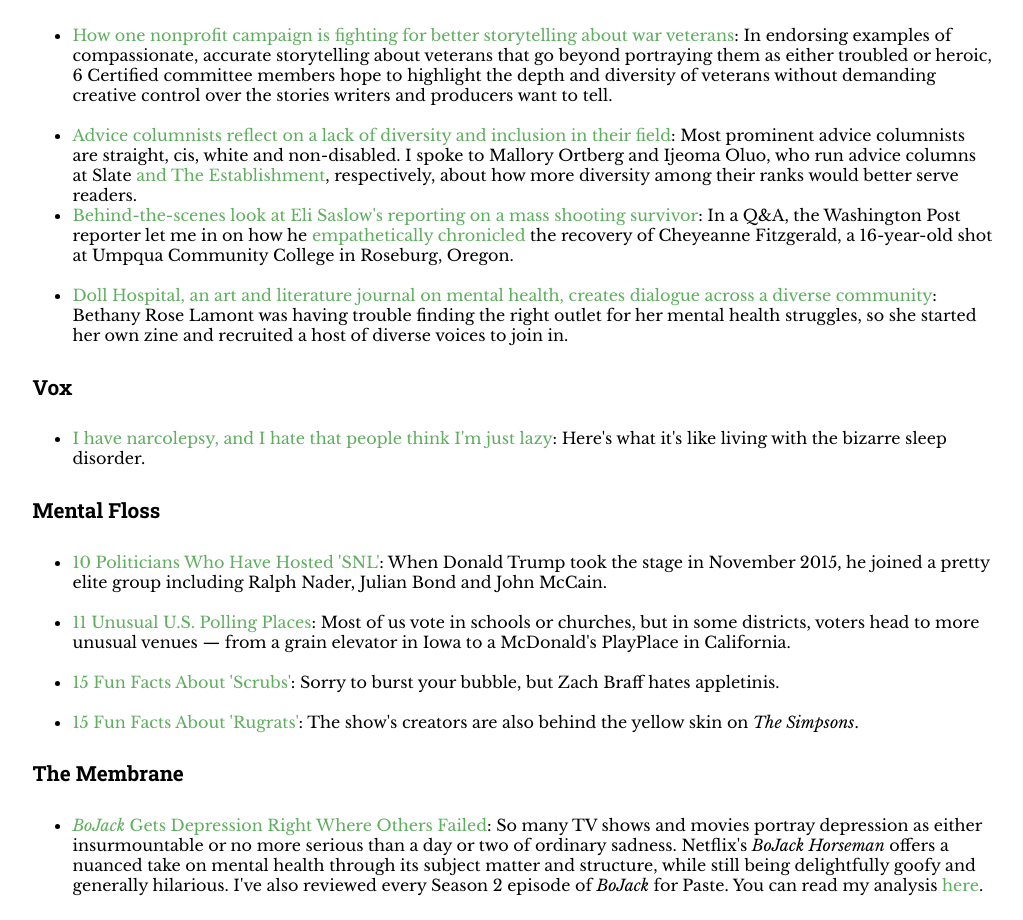
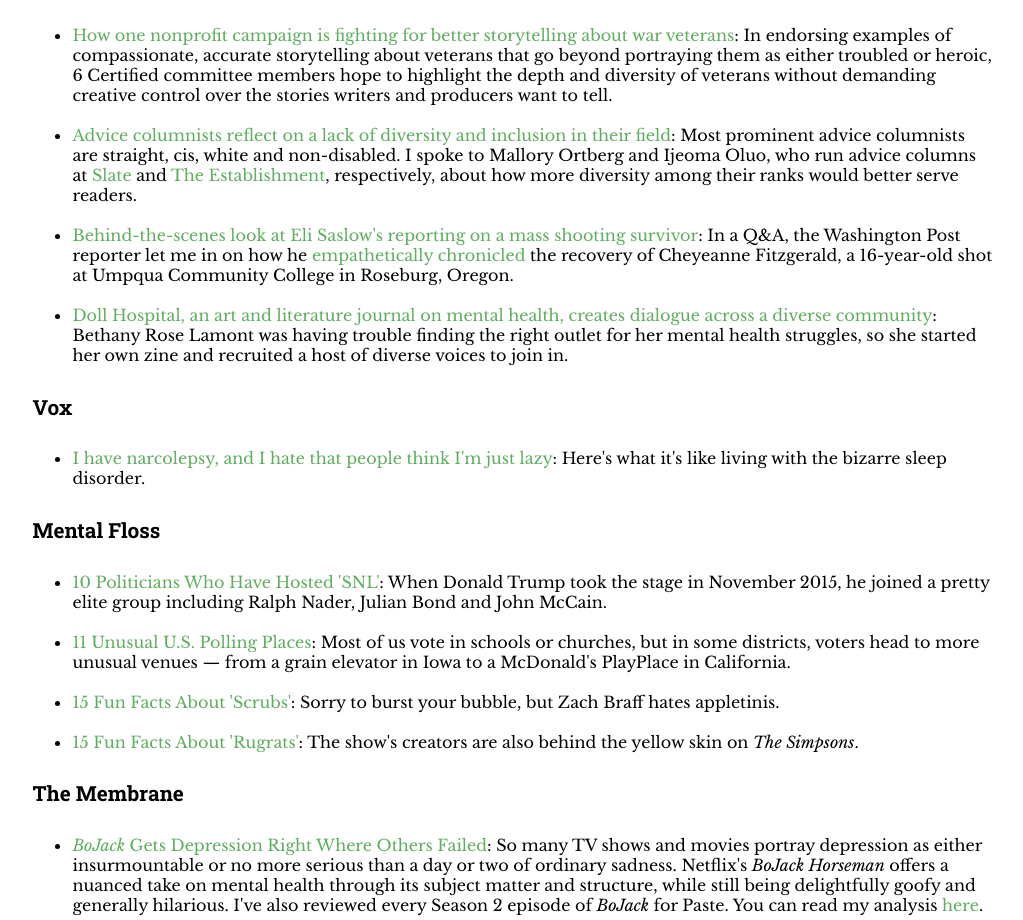
Before and after one commit to jmkliegman/jmkliegman.github.io, a plain HTML site: page writing.html in a window 1280 px wide. Shown: the part 894-1814 px from the top of the page, without its empty margins (64-1087 px from the left). Drawn offline with nearby package versions, Linux system fonts and the light colour scheme.

Commit message:
Fixes advice columnist entry, adds line break

```diff
--- a/writing.html
+++ b/writing.html
@@ -72,7 +72,7 @@
 <ul>
 	<li><a href="http://ivoh.org/how-one-nonprofit-campaign-is-fighting-for-better-storytelling-about-war-veterans/" target="_blank">How one nonprofit campaign is fighting for better storytelling about war veterans</a>: In endorsing examples of compassionate, accurate storytelling about veterans that go beyond portraying them as either troubled or heroic, 6 Certified committee members hope to highlight the depth and diversity of veterans without demanding creative control over the stories writers and producers want to tell.</li><br />
 
-	<li><a href="http://ivoh.org/advice-columnists-reflect-on-the-lack-of-diversity-and-inclusion-in-their-field/" target="_blank">Advice columnists reflect on a lack of diversity and inclusion in their field</a>: Most prominent advice columnists are straight, cis, white and non-disabled. I spoke to Mallory Ortberg and Ijeoma Oluo, who run advice columns at Slate<a href="http://www.slate.com/articles/life/dear_prudence.html" target="blank"> and <a href="http://www.theestablishment.co/2015/11/23/ask-ijeoma-call-out-culture/" target="blank">The Establishment</a>, respectively, about how more diversity among their ranks would better serve readers.</li>
+	<li><a href="http://ivoh.org/advice-columnists-reflect-on-the-lack-of-diversity-and-inclusion-in-their-field/" target="_blank">Advice columnists reflect on a lack of diversity and inclusion in their field</a>: Most prominent advice columnists are straight, cis, white and non-disabled. I spoke to Mallory Ortberg and Ijeoma Oluo, who run advice columns at <a href="http://www.slate.com/articles/life/dear_prudence.html" target="blank">Slate</a> and <a href="http://www.theestablishment.co/2015/11/23/ask-ijeoma-call-out-culture/" target="blank">The Establishment</a>, respectively, about how more diversity among their ranks would better serve readers.</li><br />
 
 	<li><a href="http://ivoh.org/qa-with-washington-post-reporter-eli-saslow/" target="_blank">Behind-the-scenes look at Eli Saslow's reporting on a mass shooting survivor</a>: In a Q&A, the Washington Post reporter let me in on how he <a href="http://www.washingtonpost.com/sf/national/2015/12/05/after-a-mass-shooting-a-survivors-life/" target="_blank">empathetically chronicled</a> the recovery of Cheyeanne Fitzgerald, a 16-year-old shot at Umpqua Community College in Roseburg, Oregon.</li><br />
 
```
